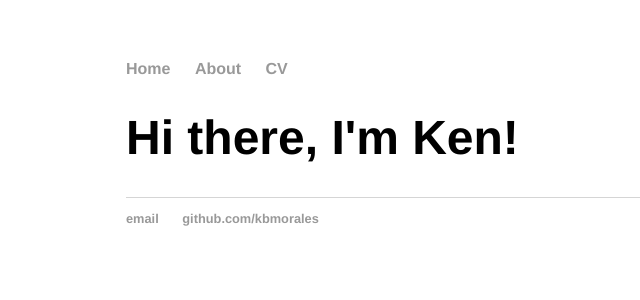
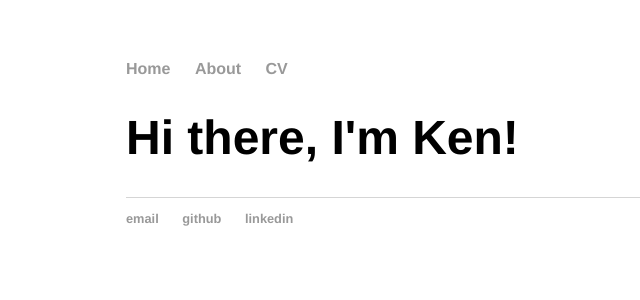
Before and after one commit to kbmorales/kbmorales.github.io, a Jekyll site: the page built from index.html, in a window 1280 px wide. Shown: the top 300 px of the page, without its empty margins (66-706 px from the left). Built offline with Jekyll 4.4.1, drawn with Linux system fonts in a browser that asks for light colours.

Commit message:
update footer

```diff
--- a/_layouts/default.html
+++ b/_layouts/default.html
@@ -20,8 +20,9 @@
 		</div><!-- /.container -->
 		<footer>
     		<ul>
-        		<li><a href="mailto:ken.b.morales@gmail.com">email</a></li>
-        		<li><a href="https://github.com/kbmorales">github.com/kbmorales</a></li>
+        		<li><a href="mailto:kbmorales@protonmail.com">email</a></li>
+        		<li><a href="https://github.com/kbmorales">github</a></li>
+			<li><a href="https://www.linkedin.com/in/kenneth-morales/">linkedin</a></li>
 			</ul>
 		</footer>
 	</body>
```
